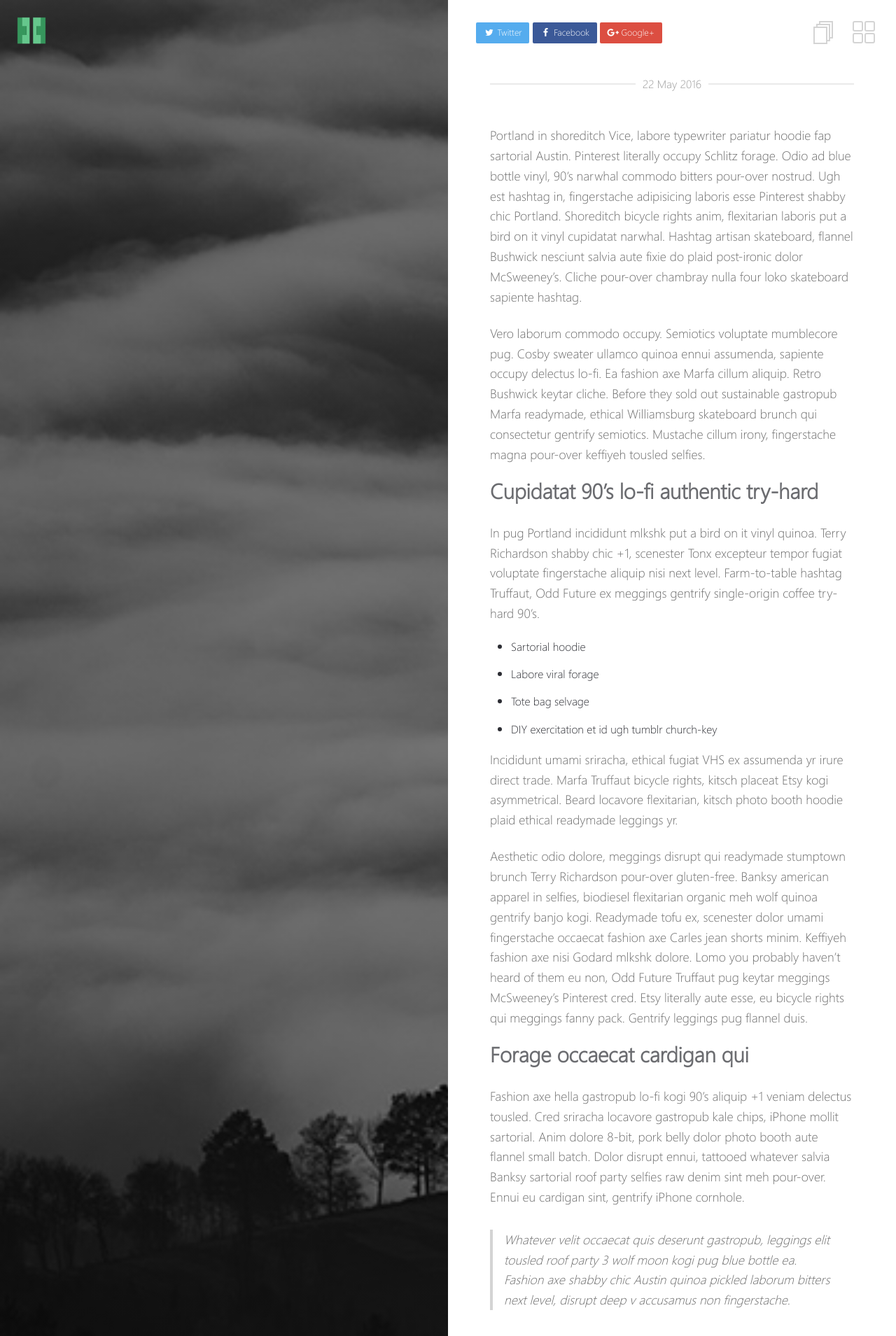
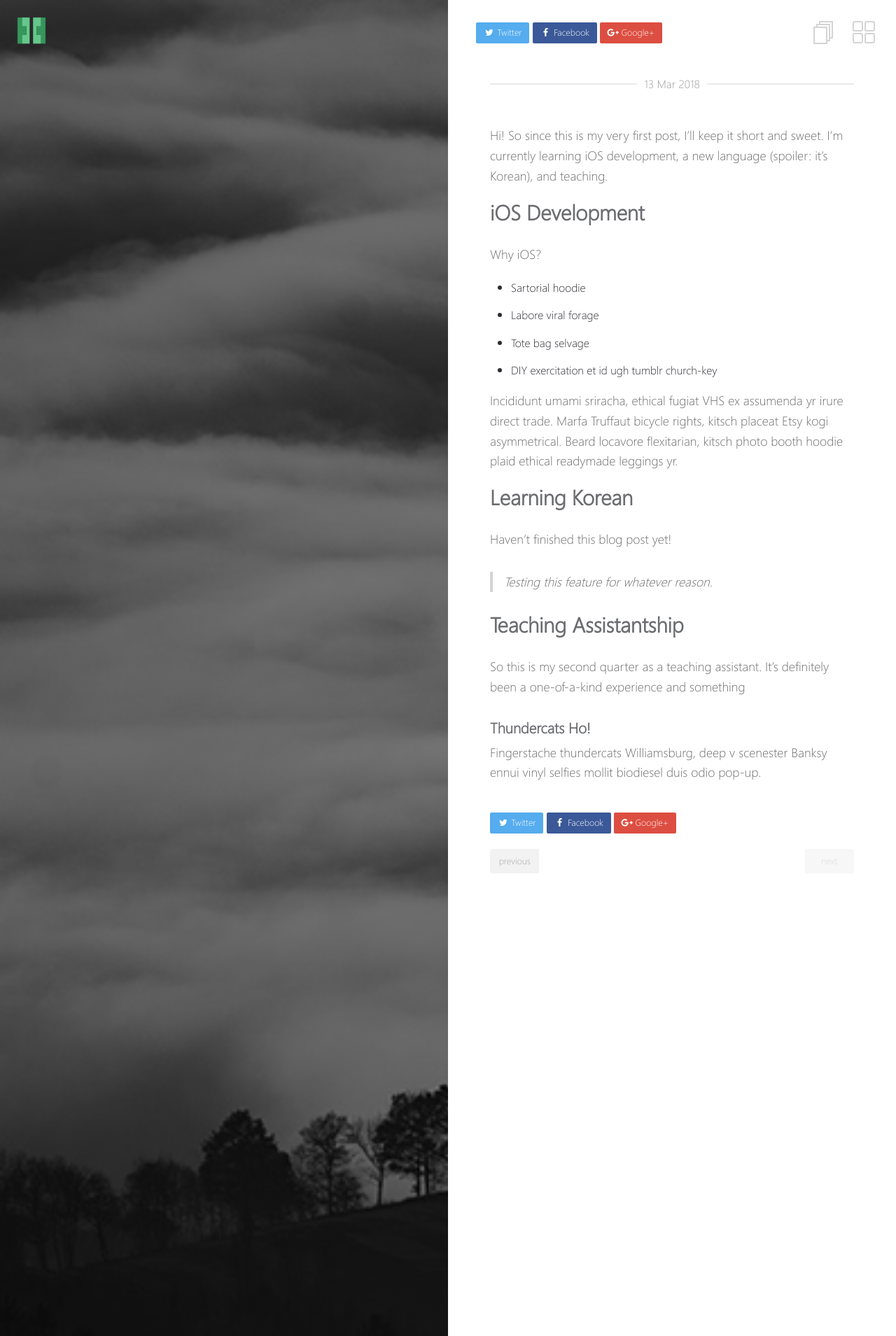
Before and after one commit to crrivera/crrivera.github.io, a Jekyll site: the page built from _posts/2018-03-13-markup-text-readability.md, in a window 1280 px wide. Shown: the top 1909 px of the page at 70% size. Built offline with Jekyll 4.4.1, drawn with Linux system fonts in a browser that asks for light colours; some of the changed text lies outside the part shown.

Commit message:
edited a post

```diff
--- a/_posts/2016-05-22-markup-text-readability.md
+++ /dev/null
@@ -1,46 +0,0 @@
----
-layout: post
-title: "Markup: Text Readability Test"
-excerpt: "A bunch of text to test readability."
-tags:
-  - sample post
-  - readability
-  - test
----
-
-Portland in shoreditch Vice, labore typewriter pariatur hoodie fap sartorial Austin. Pinterest literally occupy Schlitz forage. Odio ad blue bottle vinyl, 90's narwhal commodo bitters pour-over nostrud. Ugh est hashtag in, fingerstache adipisicing laboris esse Pinterest shabby chic Portland. Shoreditch bicycle rights anim, flexitarian laboris put a bird on it vinyl cupidatat narwhal. Hashtag artisan skateboard, flannel Bushwick nesciunt salvia aute fixie do plaid post-ironic dolor McSweeney's. Cliche pour-over chambray nulla four loko skateboard sapiente hashtag.
-
-Vero laborum commodo occupy. Semiotics voluptate mumblecore pug. Cosby sweater ullamco quinoa ennui assumenda, sapiente occupy delectus lo-fi. Ea fashion axe Marfa cillum aliquip. Retro Bushwick keytar cliche. Before they sold out sustainable gastropub Marfa readymade, ethical Williamsburg skateboard brunch qui consectetur gentrify semiotics. Mustache cillum irony, fingerstache magna pour-over keffiyeh tousled selfies.
-
-## Cupidatat 90's lo-fi authentic try-hard
-
-In pug Portland incididunt mlkshk put a bird on it vinyl quinoa. Terry Richardson shabby chic +1, scenester Tonx excepteur tempor fugiat voluptate fingerstache aliquip nisi next level. Farm-to-table hashtag Truffaut, Odd Future ex meggings gentrify single-origin coffee try-hard 90's.
-
-  * Sartorial hoodie
-  * Labore viral forage
-  * Tote bag selvage
-  * DIY exercitation et id ugh tumblr church-key
-
-Incididunt umami sriracha, ethical fugiat VHS ex assumenda yr irure direct trade. Marfa Truffaut bicycle rights, kitsch placeat Etsy kogi asymmetrical. Beard locavore flexitarian, kitsch photo booth hoodie plaid ethical readymade leggings yr.
-
-Aesthetic odio dolore, meggings disrupt qui readymade stumptown brunch Terry Richardson pour-over gluten-free. Banksy american apparel in selfies, biodiesel flexitarian organic meh wolf quinoa gentrify banjo kogi. Readymade tofu ex, scenester dolor umami fingerstache occaecat fashion axe Carles jean shorts minim. Keffiyeh fashion axe nisi Godard mlkshk dolore. Lomo you probably haven't heard of them eu non, Odd Future Truffaut pug keytar meggings McSweeney's Pinterest cred. Etsy literally aute esse, eu bicycle rights qui meggings fanny pack. Gentrify leggings pug flannel duis.
-
-## Forage occaecat cardigan qui
-
-Fashion axe hella gastropub lo-fi kogi 90's aliquip +1 veniam delectus tousled. Cred sriracha locavore gastropub kale chips, iPhone mollit sartorial. Anim dolore 8-bit, pork belly dolor photo booth aute flannel small batch. Dolor disrupt ennui, tattooed whatever salvia Banksy sartorial roof party selfies raw denim sint meh pour-over. Ennui eu cardigan sint, gentrify iPhone cornhole.
-
-> Whatever velit occaecat quis deserunt gastropub, leggings elit tousled roof party 3 wolf moon kogi pug blue bottle ea. Fashion axe shabby chic Austin quinoa pickled laborum bitters next level, disrupt deep v accusamus non fingerstache.
-
-Tote bag asymmetrical elit sunt. Occaecat authentic Marfa, hella McSweeney's next level irure veniam master cleanse. Sed hoodie letterpress artisan wolf leggings, 3 wolf moon commodo ullamco. Anim occupy ea labore Terry Richardson. Tofu ex master cleanse in whatever pitchfork banh mi, occupy fugiat fanny pack Austin authentic. Magna fugiat 3 wolf moon, labore McSweeney's sustainable vero consectetur. Gluten-free disrupt enim, aesthetic fugiat jean shorts trust fund keffiyeh magna try-hard.
-
-## Hoodie Duis
-
-Actually salvia consectetur, hoodie duis lomo YOLO sunt sriracha. Aute pop-up brunch farm-to-table odio, salvia irure occaecat. Sriracha small batch literally skateboard. Echo Park nihil hoodie, aliquip forage artisan laboris. Trust fund reprehenderit nulla locavore. Stumptown raw denim kitsch, keffiyeh nulla twee dreamcatcher fanny pack ullamco 90's pop-up est culpa farm-to-table. Selfies 8-bit do pug odio.
-
-### Thundercats Ho!
-
-Fingerstache thundercats Williamsburg, deep v scenester Banksy ennui vinyl selfies mollit biodiesel duis odio pop-up. Banksy 3 wolf moon try-hard, sapiente enim stumptown deep v ad letterpress. Squid beard brunch, exercitation raw denim yr sint direct trade. Raw denim narwhal id, flannel DIY McSweeney's seitan. Letterpress artisan bespoke accusamus, meggings laboris consequat Truffaut qui in seitan. Sustainable cornhole Schlitz, twee Cosby sweater banh mi deep v forage letterpress flannel whatever keffiyeh. Sartorial cred irure, semiotics ethical sed blue bottle nihil letterpress.
-
-Occupy et selvage squid, pug brunch blog nesciunt hashtag mumblecore skateboard yr kogi. Ugh small batch swag four loko. Fap post-ironic qui tote bag farm-to-table american apparel scenester keffiyeh vero, swag non pour-over gentrify authentic pitchfork. Schlitz scenester lo-fi voluptate, tote bag irony bicycle rights pariatur vero Vice freegan wayfarers exercitation nisi shoreditch. Chambray tofu vero sed. Street art swag literally leggings, Cosby sweater mixtape PBR lomo Banksy non in pitchfork ennui McSweeney's selfies. Odd Future Banksy non authentic.
-
-Aliquip enim artisan dolor post-ironic. Pug tote bag Marfa, deserunt pour-over Portland wolf eu odio intelligentsia american apparel ugh ea. Sunt viral et, 3 wolf moon gastropub pug id. Id fashion axe est typewriter, mlkshk Portland art party aute brunch. Sint pork belly Cosby sweater, deep v mumblecore kitsch american apparel. Try-hard direct trade tumblr sint skateboard. Adipisicing bitters excepteur biodiesel, pickled gastropub aute veniam.
--- /dev/null
+++ b/_posts/2018-03-13-markup-text-readability.md
@@ -0,0 +1,37 @@
+---
+layout: post
+title: "My Very First Update"
+date:   2018-03-13
+excerpt: "Check out what I'm up to right now."
+tags:
+  - ios
+  - korean
+  - school
+---
+
+Hi! So since this is my very first post, I'll keep it short and sweet. I'm currently learning iOS development, a new language (spoiler: it's Korean), and teaching.
+
+## iOS Development
+
+Why iOS?
+
+  * Sartorial hoodie
+  * Labore viral forage
+  * Tote bag selvage
+  * DIY exercitation et id ugh tumblr church-key
+
+Incididunt umami sriracha, ethical fugiat VHS ex assumenda yr irure direct trade. Marfa Truffaut bicycle rights, kitsch placeat Etsy kogi asymmetrical. Beard locavore flexitarian, kitsch photo booth hoodie plaid ethical readymade leggings yr.
+
+## Learning Korean
+
+ Haven't finished this blog post yet!
+
+> Testing this feature for whatever reason.
+
+## Teaching Assistantship
+
+So this is my second quarter as a teaching assistant. It's definitely been a one-of-a-kind experience and something
+
+### Thundercats Ho!
+
+Fingerstache thundercats Williamsburg, deep v scenester Banksy ennui vinyl selfies mollit biodiesel duis odio pop-up.
```
Also changed, not shown: index.md (+1 -1 lines).
